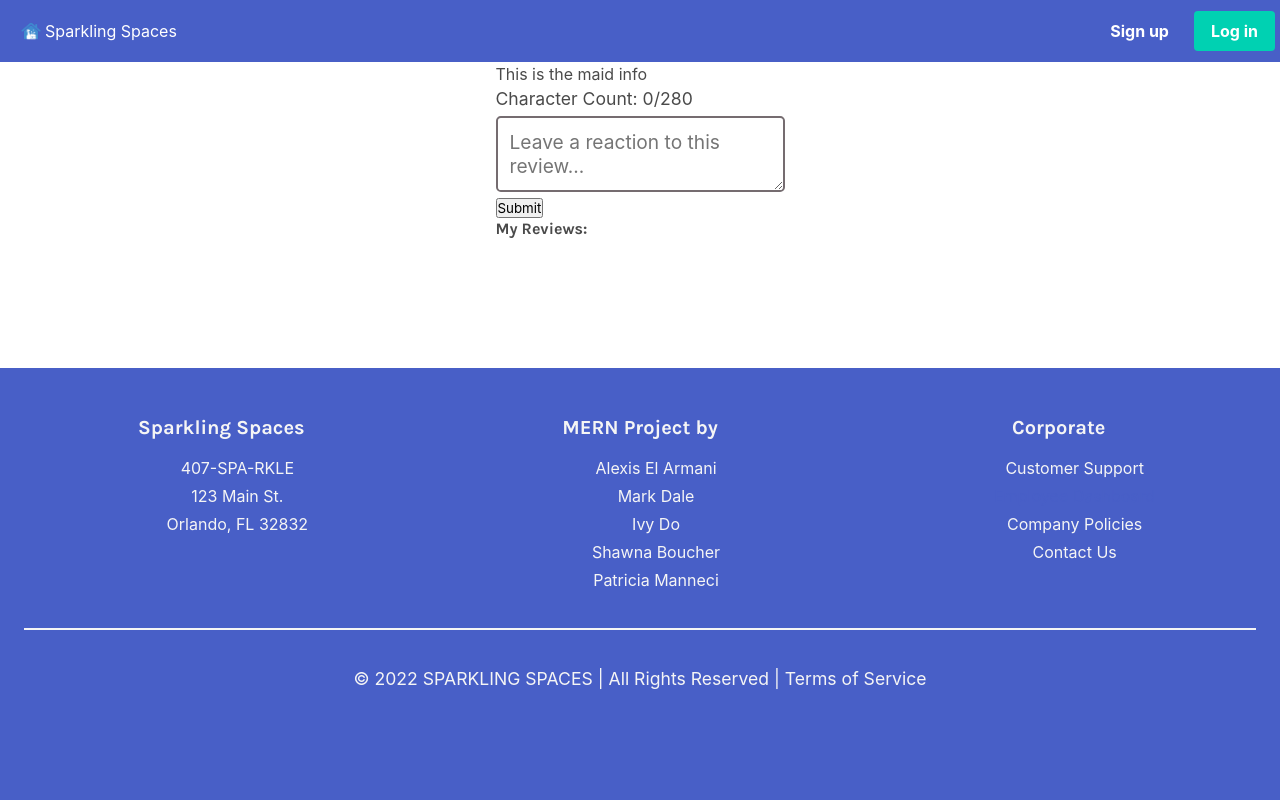
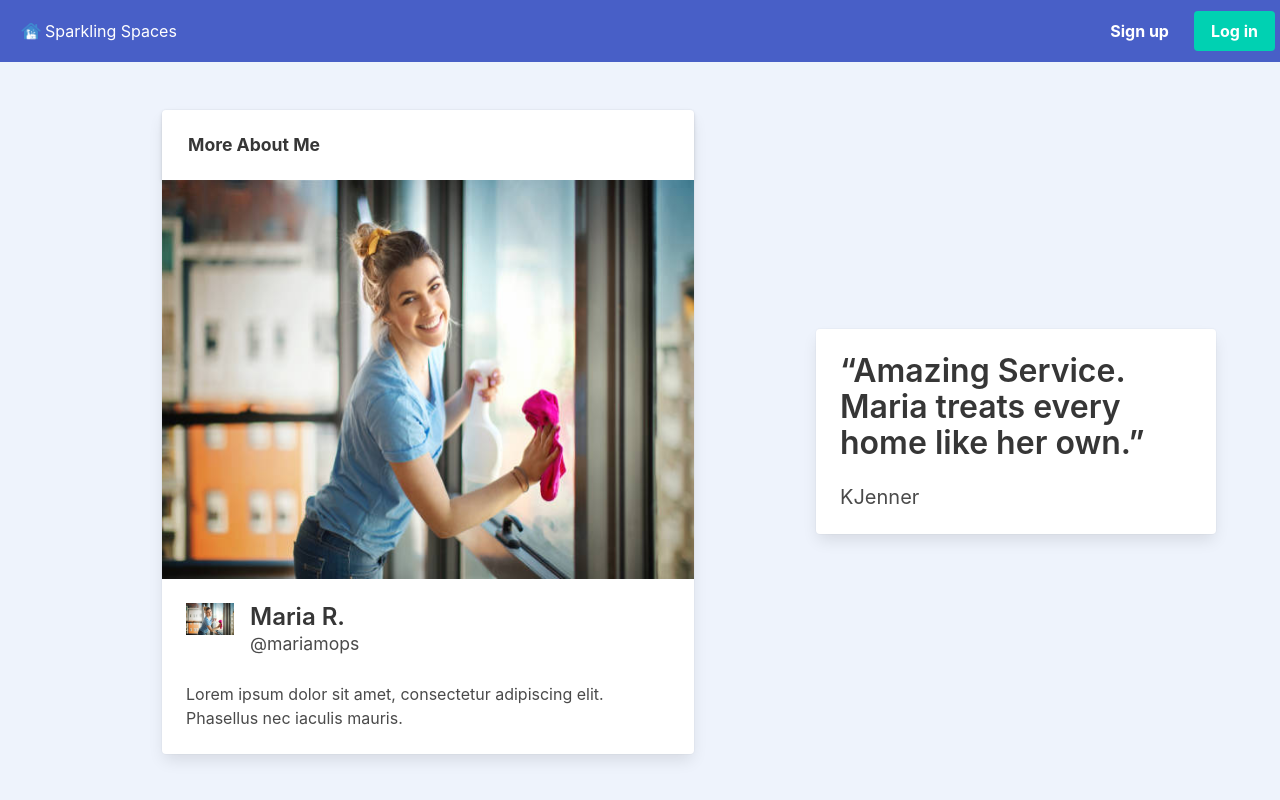
Before and after one commit to msdale/burn-book, a React (Create React App) app in the folder client/: page /maidinfo in a window 1280 px wide. Shown: the top 800 px of the page. Built offline with nearby package versions, Linux system fonts and the light colour scheme.

Commit message:
user profile appt cards and padding

```diff
--- a/client/src/components/Requests/Requests.js
+++ b/client/src/components/Requests/Requests.js
@@ -18,8 +18,8 @@ function Requests() {
         </div>
     </div>
     <footer className="card-footer">
-        <a href="/#" className="card-footer-item has-background-link has-text-white">Confirm</a>
-        <a href="/#" className="card-footer-item has-background-danger has-text-white">Cancel</a>
+        <a href="/nomatch" className="card-footer-item has-background-link has-text-white">Confirm</a>
+        <a href="/nomatch" className="card-footer-item has-background-danger has-text-white">Cancel</a>
     </footer>
 </div>
   )
--- a/client/src/pages/Home.js
+++ b/client/src/pages/Home.js
@@ -11,7 +11,6 @@ import Testimonial1 from '../assets/testimonials/testimonial1.jpg';
 import Testimonial2 from '../assets/testimonials/testimonial2.jpg';
 import Testimonial3 from '../assets/testimonials/testimonial3.jpg';
 
-import ReviewForm from '../components/ReviewForm'
 
 export default function Home() {
 
--- /dev/null
+++ b/client/src/pages/MaidInfo.css
@@ -0,0 +1,7 @@
+.demo-review {
+    max-width: 400px;
+}
+
+body {
+    background-color: hsl(219, 70%, 96%)	;
+}
--- a/client/src/pages/MaidInfo.js
+++ b/client/src/pages/MaidInfo.js
@@ -1,15 +1,64 @@
 import React from 'react'
+import Maid2 from "../assets/card/maid2.jpg"
+import "./MaidInfo.css";
 
-//import ReivewList from '.../components/ReviewList';
-import ReviewForm from '../components/ReactionForm';
-
-const MaidInfo = () => {
+function MaidInfo() {
   return (
-    <div>
-      <div>This is the maid info</div>
-      <ReviewForm/>
-      <h2>My Reviews:</h2>
-
+    <div className='columns'>
+      {/* coloum 1 that holds card */}
+      <div className='column'>
+        <div className='maid-into-container has-content is-centered'>
+          <section className=" section more-about-me">
+            <div className="card">
+              <header class="card-header ">
+                <p class="card-header-title">
+                  More About Me
+                </p>
+              </header>
+              <div className="card-image">
+                <figure className="image is-4by3">
+                  <img src={Maid2} alt="cleaning supplies" />
+                </figure>
+              </div>
+              <div className="card-content ">
+                <div className="media">
+                  <div className="media-left">
+                    <figure className="image is-48x48">
+                      <img src={Maid2} alt="cleaning supplies" />
+                    </figure>
+                  </div>
+                  <div className="media-content">
+                    <p className="title is-4">Maria R.</p>
+                    <p className="">@mariamops</p>
+                  </div>
+                </div>
+                <div className="content">
+                  Lorem ipsum dolor sit amet, consectetur adipiscing elit.
+                  Phasellus nec iaculis mauris.
+                </div>
+              </div>
+            </div>
+          </section>
+        </div>
+      </div>
+      {/* coloum 2 that holds reviews */}
+      {/* <div className='column'></div> */}
+      <div className='is-flex is-align-self-center'>
+        <div className='column'>
+          <div className="card demo-review">
+            <div className="card-content ">
+              <div className="content">
+                <p className="title">
+                  “Amazing Service. Maria treats every home like her own.”
+                </p>
+              </div>
+              <p class="subtitle">
+                KJenner
+              </p>
+            </div>
+          </div>
+        </div>
+      </div>
 
     </div>
   )
--- a/client/src/pages/Profile.css
+++ b/client/src/pages/Profile.css
@@ -1,9 +1,9 @@
-.field-label {
-    width: 20%;
+.control {
+    margin-bottom: 20px;
 }
 
-.control {
-    margin-bottom: 25px;
+.date-line {
+    width: 25%;
 }
 
 .title {
@@ -19,7 +19,14 @@
     margin-left: 70px;
 }
 
+.page-container-profile  {
+    padding: 0 70px;
+}
+
+
 .review-list {
     margin-top: 20px;
     margin-left: 50px;
+
+
 }
--- a/client/src/pages/Profile.js
+++ b/client/src/pages/Profile.js
@@ -27,7 +27,7 @@ const Profile = (props) => {
 
   return (
     <main>
-      <div className='page-container'>
+      <div className='page-container-profile has-background-white-bis '>
         <section className="hero is-small is-light">
           <div className="hero-body">
             <img src={DashboardImage} alt="dashboard logo"></img>
@@ -42,7 +42,7 @@ const Profile = (props) => {
             <div className='calendar'>
             </div>
             <form>
-              <div className="field ">
+              <div className="field date-line">
                 <div className="field-label">
                   <p className="control">
                     <input
```
